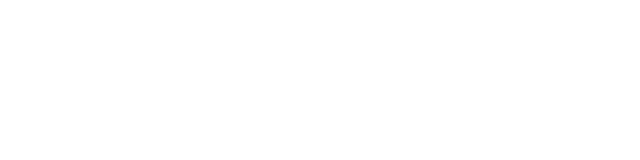
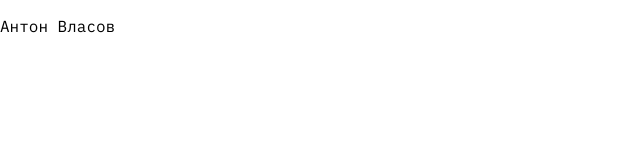
Before and after one commit to VlAnton/portfolio.vlasov.anton, a React (Create React App) app: page / in a window 1280 px wide. Shown: the top 160 px of the page, without its empty margins (0-640 px from the left). Built offline with nearby package versions, Linux system fonts and the light colour scheme.

Commit message:
alias config fixed

```diff
--- /dev/null
+++ b/config-overrides.js
@@ -0,0 +1,6 @@
+const { alias, aliasJest, configPaths } = require('react-app-rewire-alias')
+
+const aliasMap = configPaths('./tsconfig.paths.json')
+
+module.exports = alias(aliasMap)
+module.exports.jest = aliasJest(aliasMap)
--- a/public/index.html
+++ b/public/index.html
@@ -2,15 +2,16 @@
 <html lang="en">
   <head>
     <meta charset="utf-8" />
-    <link rel="icon" href="%PUBLIC_URL%/favicon.ico" />
     <meta name="viewport" content="width=device-width, initial-scale=1" />
     <meta name="theme-color" content="#000000" />
     <meta
       name="description"
       content="Web site created using create-react-app"
     />
-    <link rel="apple-touch-icon" href="%PUBLIC_URL%/logo192.png" />
-    <link rel="manifest" href="%PUBLIC_URL%/manifest.json" />
+    <link
+      href="https://fonts.googleapis.com/css?family=IBM Plex Mono"
+      rel="stylesheet"
+    />
     <title>React App</title>
   </head>
   <body>
--- a/src/App.tsx
+++ b/src/App.tsx
@@ -1,7 +1,12 @@
 import React from 'react'
+import { Header } from '@/components'
 
 function App() {
-  return <></>
+  return (
+    <>
+      <Header />
+    </>
+  )
 }
 
 export default App
--- /dev/null
+++ b/src/components/Header/Header.tsx
@@ -0,0 +1,9 @@
+import React from 'react'
+
+export function Header() {
+  return (
+    <header>
+      <p>Антон Власов</p>
+    </header>
+  )
+}
--- /dev/null
+++ b/src/components/index.ts
@@ -0,0 +1 @@
+export { Header } from '@/components/Header/Header'
--- a/src/index.css
+++ b/src/index.css
@@ -1,7 +1,17 @@
 body {
   margin: 0;
-  font-family: -apple-system, BlinkMacSystemFont, 'Segoe UI', 'Roboto', 'Oxygen',
-    'Ubuntu', 'Cantarell', 'Fira Sans', 'Droid Sans', 'Helvetica Neue',
+  font-family:
+    'IBM Plex Mono',
+    -apple-system,
+    BlinkMacSystemFont,
+    'Segoe UI',
+    'Roboto',
+    'Oxygen',
+    'Ubuntu',
+    'Cantarell',
+    'Fira Sans',
+    'Droid Sans',
+    'Helvetica Neue',
     sans-serif;
   -webkit-font-smoothing: antialiased;
   -moz-osx-font-smoothing: grayscale;
```
Also changed, not shown: package.json (+6 -3 lines), tsconfig.json (+3 -6 lines), tsconfig.paths.json (added, +7 -0 lines), 1 other file (tests, documents, lock files or other folders).
